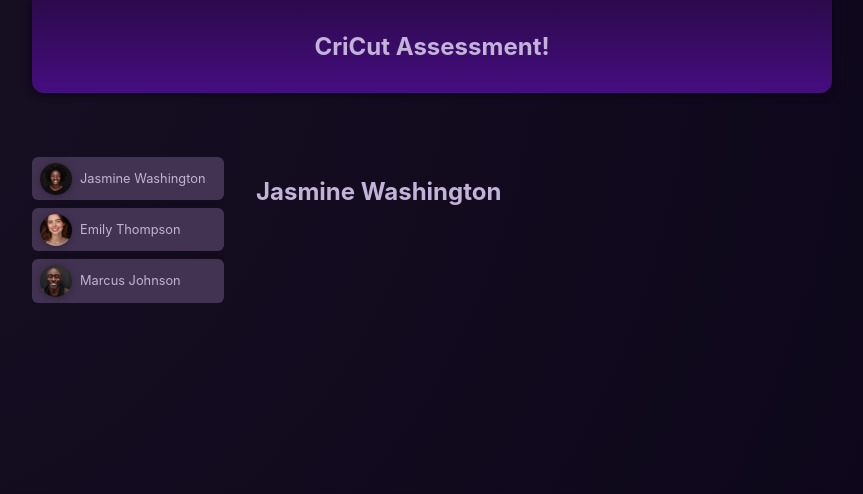
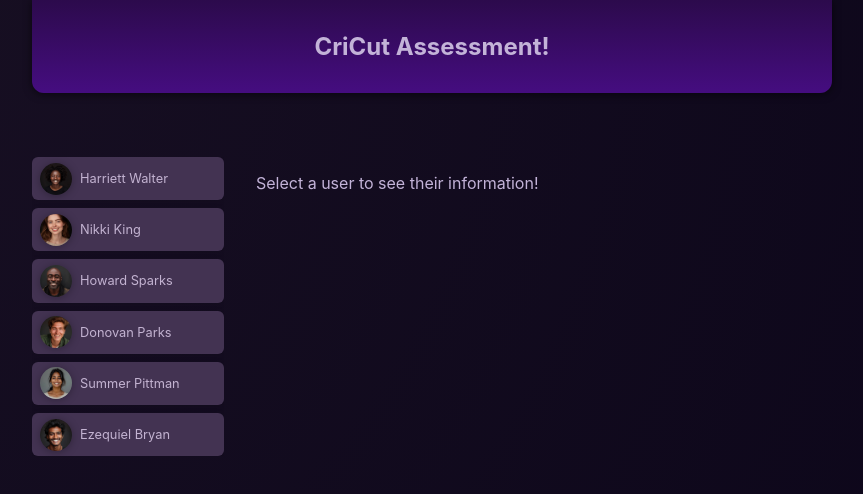
Before and after one commit to devyusko/CriCut, an Angular app in the folder cricut-angular-interview/: page /assessment in a window 1280 px wide. Shown: the top 494 px of the page, without its empty margins (208-1071 px from the left). Built offline with nearby package versions, Linux system fonts and the light colour scheme.

Commit message:
- using @for and @if feature

```diff
--- a/cricut-angular-interview/src/app/assessment/assessment.component.html
+++ b/cricut-angular-interview/src/app/assessment/assessment.component.html
@@ -2,15 +2,24 @@
 
 <main>
   <ul id="users">
-    <li>
-      <app-user (select)="onSelectUser($event)" [id]="users[0].id" [avatar]="users[0].avatar" [name]="users[0].name" ></app-user>
-    </li>
-    <li>
-      <app-user (select)="onSelectUser($event)" [id]="users[1].id"  [avatar]="users[1].avatar" [name]="users[1].name" ></app-user>
-    </li>
-    <li>
-      <app-user (select)="onSelectUser($event)" [id]="users[2].id" [avatar]="users[2].avatar" [name]="users[2].name" ></app-user>
-    </li>
+    @for (user of users; track user.id) {
+      <li>
+        <app-user (select)="onSelectUser($event)" [user]="user" ></app-user>
+      </li>
+    }
   </ul>
-  <app-user-information [name]="selectedUser.name" ></app-user-information>
+  @if (selectedUser) {
+    <app-user-information [name]="selectedUser.name" ></app-user-information>
+  } @else {
+    <p>Select a user to see their information!</p>
+  }
+
+ <!-- this is the legacy way of using ngIf
+  <app-user-information
+    *ngIf="selectedUser; else fallback" [name]="selectedUser!.name">
+  </app-user-information>
+  <ng-template #fallback>
+    <p id="fallback">fallback info</p>
+  </ng-template>-->
+
 </main>
--- a/cricut-angular-interview/src/app/assessment/assessment.component.ts
+++ b/cricut-angular-interview/src/app/assessment/assessment.component.ts
@@ -18,7 +18,7 @@
 })
 export class AssessmentComponent {
   users = MOCK_USERS;
-  selectedUserId = 'u1';
+  selectedUserId?: string;
 
   get selectedUser() {
     return this.users.find((user) => user.id === this.selectedUserId)!;
--- a/cricut-angular-interview/src/app/assessment/mock-users.ts
+++ b/cricut-angular-interview/src/app/assessment/mock-users.ts
@@ -1,32 +1,32 @@
 export const MOCK_USERS = [
   {
     id: 'u1',
-    name: 'Jasmine Washington',
+    name: 'Harriett Walter',
     avatar: 'user-1.jpg',
   },
   {
     id: 'u2',
-    name: 'Emily Thompson',
+    name: 'Nikki King',
     avatar: 'user-2.jpg',
   },
   {
     id: 'u3',
-    name: 'Marcus Johnson',
+    name: 'Howard Sparks',
     avatar: 'user-3.jpg',
   },
   {
     id: 'u4',
-    name: 'David Miller',
+    name: 'Donovan Parks',
     avatar: 'user-4.jpg',
   },
   {
     id: 'u5',
-    name: 'Priya Patel',
+    name: 'Summer Pittman',
     avatar: 'user-5.jpg',
   },
   {
     id: 'u6',
-    name: 'Arjun Singh',
+    name: 'Ezequiel Bryan',
     avatar: 'user-6.jpg',
   },
 ];
--- a/cricut-angular-interview/src/app/assessment/user/user.component.html
+++ b/cricut-angular-interview/src/app/assessment/user/user.component.html
@@ -2,9 +2,9 @@
   <button (click)="onSelectUser()">
     <img
       [src]="imageSrc"
-      [alt]="name"
+      [alt]="user.name"
     />
 <!--    have to call the signal value as a function. You must execute the property as a function-->
-    <span>{{ name }}</span>
+    <span>{{ user.name }}</span>
   </button>
 </div>
--- a/cricut-angular-interview/src/app/assessment/user/user.component.ts
+++ b/cricut-angular-interview/src/app/assessment/user/user.component.ts
@@ -1,6 +1,12 @@
 import {Component, EventEmitter, Input, output, Output} from '@angular/core';
 // import { MOCK_USERS } from '../mock-users'
 import {NgForOf} from "@angular/common";
+
+type User = {
+  id: string;
+  avatar: string;
+  name: string;
+}
 
 // const randomIndex = Math.floor(Math.random() * MOCK_USERS.length);
 
@@ -14,9 +20,7 @@
   styleUrl: './user.component.less'
 })
 export class UserComponent {
-  @Input({ required: true }) id!: string;
-  @Input({ required: true }) avatar!: string;
-  @Input({ required: true }) name!: string;
+  @Input({ required: true }) user!: User;
   @Output() select = new EventEmitter<string>();
   // output function signal
   // eventEmitter done automatically when using output function
@@ -32,10 +36,10 @@
     // const randomIndex = Math.floor(Math.random() * MOCK_USERS.length);
     // the set method updates the signal
     // this.selectUser.set(MOCK_USERS[randomIndex]);
-    this.select.emit(this.id);
+    this.select.emit(this.user.id);
   }
 
   get imageSrc() {
-    return '/users/' + this.avatar;
+    return '/users/' + this.user.avatar;
   }
 }
```
